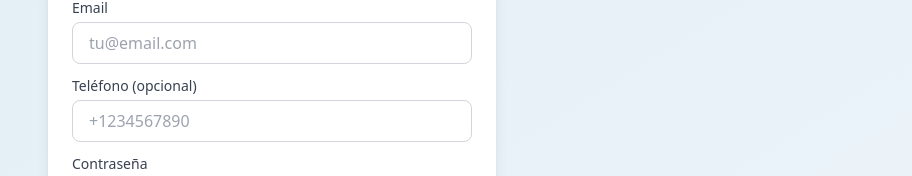
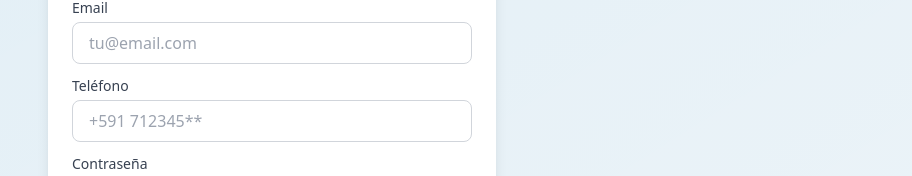
Before and after one commit to henrrycoronado/U-voluntapp_web, a React (Vite) app: page /signup in a window 1280 px wide. Shown: the part 330-506 px from the top of the page, without its empty margins (368-1280 px from the left). Built offline with nearby package versions, Linux system fonts and the light colour scheme; no server answers.

Commit message:
feat(modules): update structure

```diff
--- a/src/modules/admin/hooks.ts
+++ b/src/modules/admin/hooks/hooks.ts
@@ -1,4 +1,4 @@
-import { useFetch } from '../../hooks/useFetch';
+import { useFetch } from '../../../hooks/useFetch';
 
 export const useAllPrograms = () => {
   return useFetch(`/programs`);
--- a/src/modules/coordinator/hooks.ts
+++ b/src/modules/coordinator/hooks/hooks.ts
@@ -1,5 +1,5 @@
-import { useFetch } from '../../hooks/useFetch';
-import { apiClient } from '../../api/client';
+import { useFetch } from '../../../hooks/useFetch';
+import { apiClient } from '../../../api/client';
 
 export const useMyPrograms = () => {
   return useFetch(`/programs`);
--- a/src/modules/coordinator/pages/Dashboard.tsx
+++ b/src/modules/coordinator/pages/Dashboard.tsx
@@ -1,7 +1,7 @@
 import { Briefcase, Users, Clock, Shield } from 'lucide-react';
 import { useState } from 'react';
 import { useCoordinatorData } from '../api/hooks';
-import { useRequestAdminRole } from '../hooks';
+import { useRequestAdminRole } from '../hooks/hooks';
 import { useAuthStore } from '../../../store/authStore';
 import { Alert, AnalyticsCard, Card, Button, Modal, TextArea } from '../../../components';
 
--- a/src/modules/volunteer/hooks.ts
+++ b/src/modules/volunteer/hooks/hooks.ts
@@ -1,5 +1,5 @@
-import { useFetch } from '../../hooks/useFetch';
-import { apiClient } from '../../api/client';
+import { useFetch } from '../../../hooks/useFetch';
+import { apiClient } from '../../../api/client';
 
 export const useProfile = () => {
   return useFetch(`/api/v1/profiles/me`);
--- a/src/modules/volunteer/pages/Dashboard.tsx
+++ b/src/modules/volunteer/pages/Dashboard.tsx
@@ -1,7 +1,7 @@
 import { AlertCircle, Award, Clock, Zap } from 'lucide-react';
 import { useState } from 'react';
 import { useVolunteerData } from '../api/hooks';
-import { useRequestCoordinatorRole } from '../hooks';
+import { useRequestCoordinatorRole } from '../hooks/hooks';
 import { useAuthStore } from '../../../store/authStore';
 import { Alert, AnalyticsCard, Card, Button, Modal, TextArea } from '../../../components';
 
--- a/src/pages/SignUpPage.tsx
+++ b/src/pages/SignUpPage.tsx
@@ -90,10 +90,10 @@ export default function SignUpPage() {
           />
 
           <Input
-            label="Teléfono (opcional)"
+            label="Teléfono"
             type="tel"
             name="phone"
-            placeholder="+1234567890"
+            placeholder="+591 712345**"
             value={values.phone || ''}
             onChange={handleChange}
             error={errors.phone}
```
